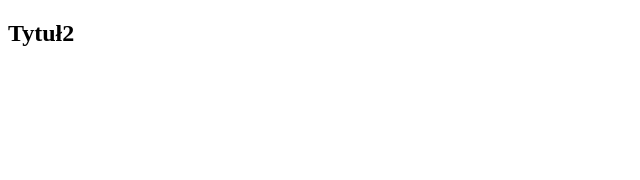
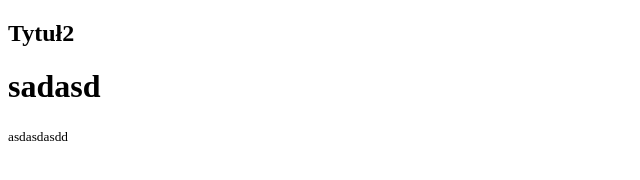
Before and after one commit to patrykzapior/GitHubTest, a plain HTML site: page index2.html in a window 1280 px wide. Shown: the whole page, without its empty margins (0-640 px from the left). Drawn offline with Linux system fonts and the light colour scheme.

Commit message:
changes added

```diff
--- a/index2.html
+++ b/index2.html
@@ -10,8 +10,10 @@
     <h2> Tytuł2 </h2>
 
     <div>
-
-
+        <h1> sadasd </h1>
+    </div>
+    <div>
+        <small> asdasdasdd </small>
     </div>
 </body>
 </html>
```
